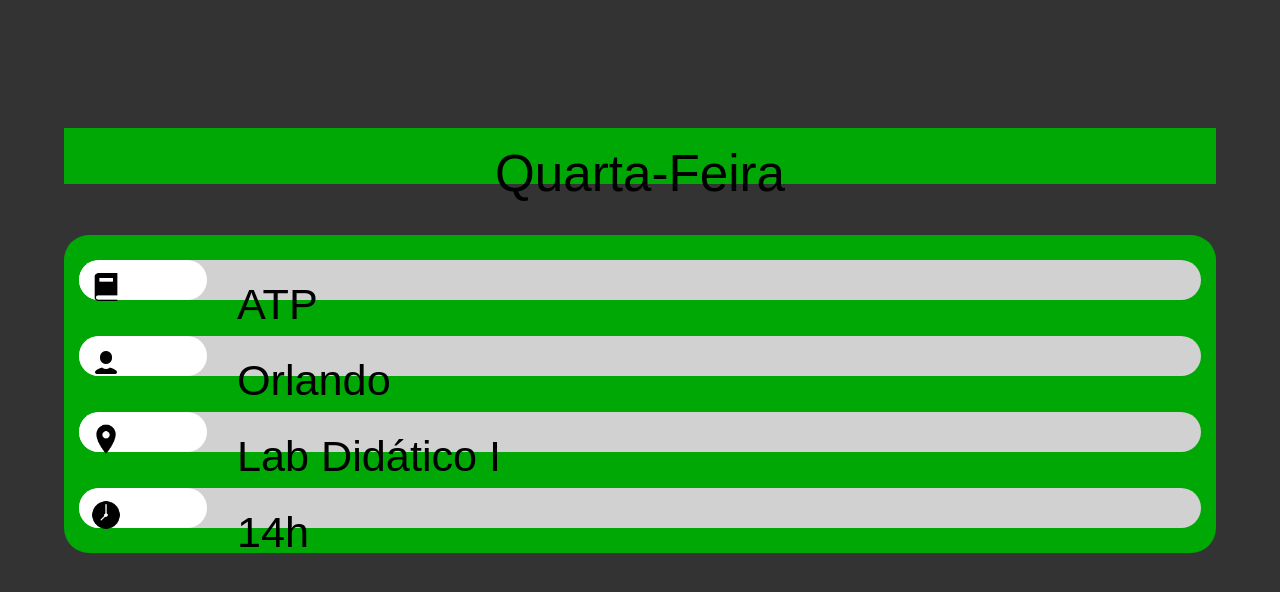
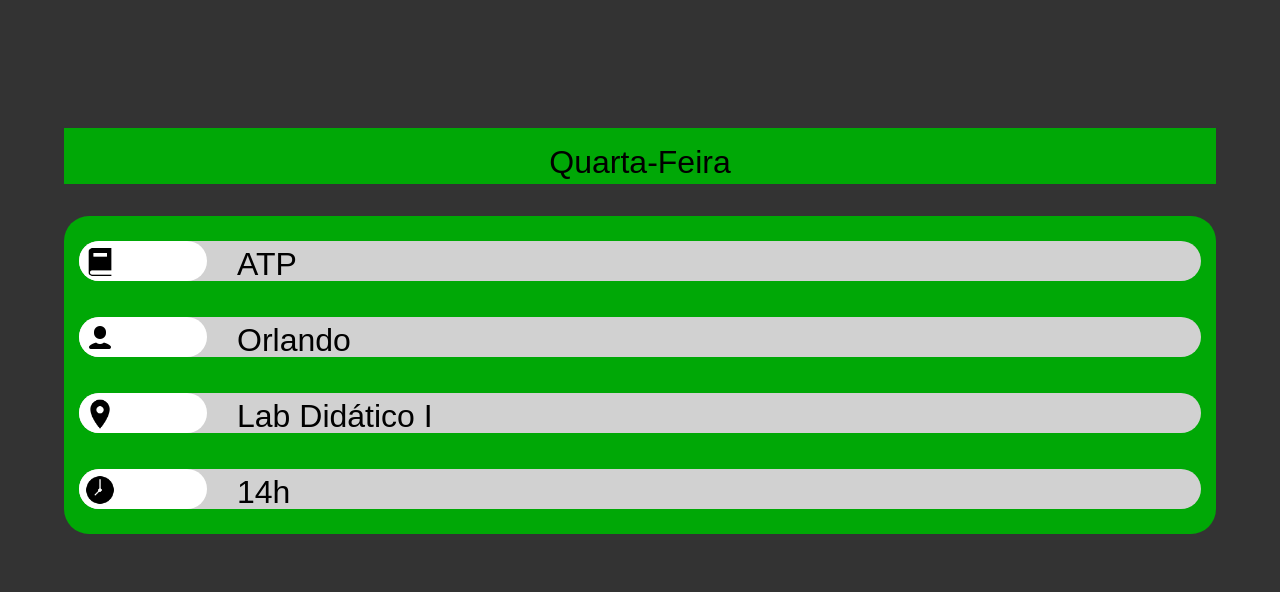
Before and after one commit to UberEats54/programacao-aulas, a plain HTML site: page index.html in a window 1280 px wide. Drawn offline with Linux system fonts and the light colour scheme.

Commit message:
Update style.css

```diff
--- a/style.css
+++ b/style.css
@@ -6,7 +6,7 @@ body{
 }
 
 p{
-    font-size: 270%;
+    font-size: 200%;
     font-weight: 500;
     font-family: sans-serif;
 }
@@ -28,13 +28,13 @@ p{
 }
 
 .textHolder p{
-    margin-top: 20px;
+    margin-top: 5px;
     margin-left: 10px;
 }
 
 .imageContainer{
     background-color: hsl(0, 0%, 100%);
-    padding: 12px;
+    padding: 6px;
     border-radius: 55px;
 }
 
@@ -43,5 +43,5 @@ p{
     text-align: center;
     padding-top: 2vh;
     height: 5vh;
-    font-size: 320%;
+    font-size: 200%;
 }
```
